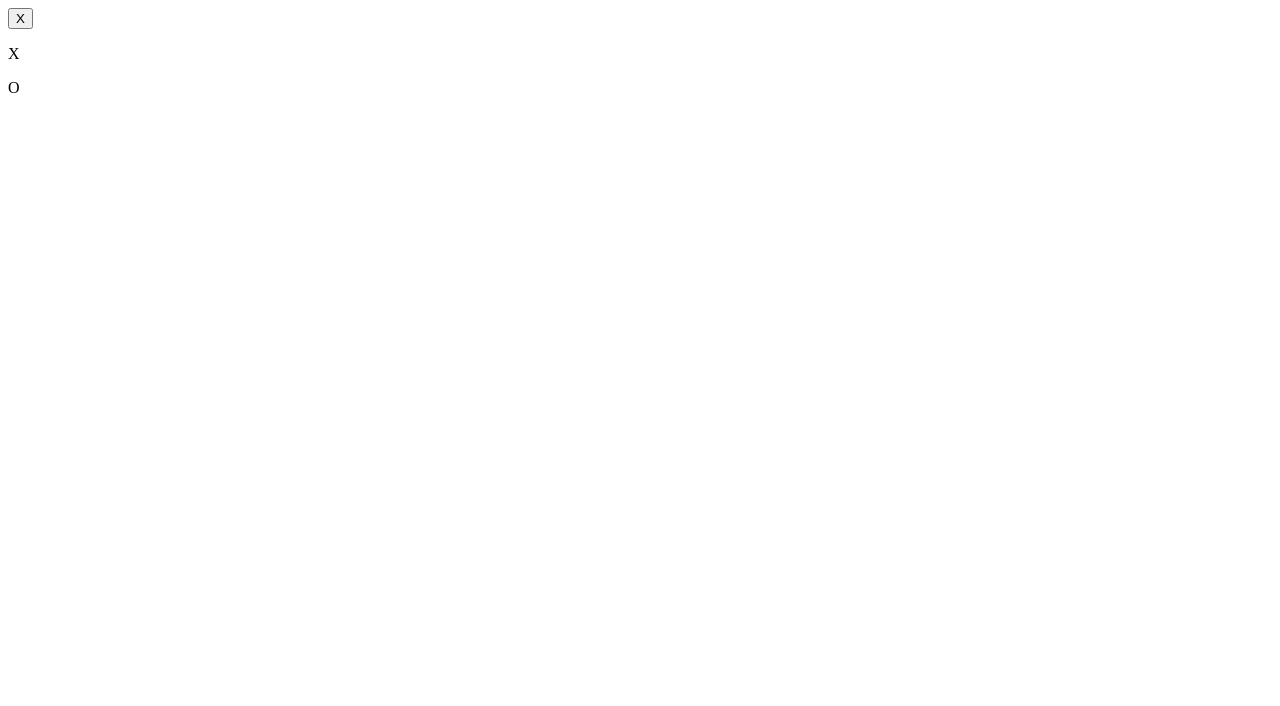
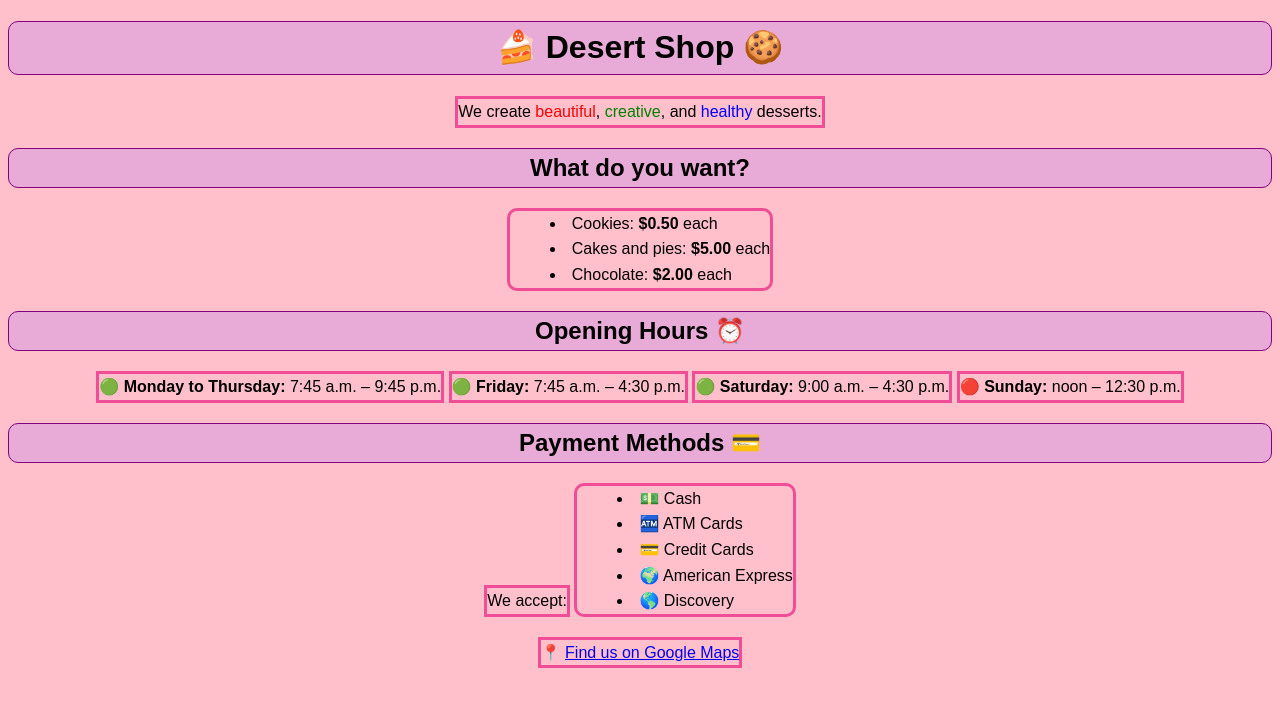
Before and after one commit to Muuldii1/Dessertshop, a plain HTML site: page index.html in a window 1280 px wide. Drawn offline with Linux system fonts and the light colour scheme; files whose address does not match are found by name.

Commit message:
Update index.html

```diff
--- a/index.html
+++ b/index.html
@@ -1,29 +1,51 @@
 <!DOCTYPE html>
-<html>
+<html lang="en">
+
 <head>
+    <meta charset="UTF-8">
+    <meta name="viewport" content="width=device-width, initial-scale=1.0">
+    <title>Desert Shop</title>
+    <link rel="stylesheet" href="C:\MLDI\sigmaboy.css">
+
 </head>
+
 <body>
-    <button id="nigga">X</button>
-    <p id="hehe">X</p>
-    <p id="hoho">O</p>
 
-    <script>
-        let hehe = 0;
-        let hoho = 0;
+    <h1>🍰 Desert Shop 🍪</h1>
+    <p>We create <span class="highlight">beautiful</span>, <span class="creative">creative</span>, and <span
+            class="healthy">healthy</span> desserts.</p>
 
-        document.getElementById("nigga").onclick = function() {
-            let button = document.getElementById("nigga");
+    <div class="section">
+        <h2>What do you want?</h2>
+        <ul>
+            <li>Cookies: <b>$0.50</b> each</li>
+            <li>Cakes and pies: <b>$5.00</b> each</li>
+            <li>Chocolate: <b>$2.00</b> each</li>
+        </ul>
+    </div>
 
-            if (button.innerHTML === "X") {
-                hehe = hehe + 1;
-                button.innerHTML = "O";
-                document.getElementById("hehe").innerHTML = hehe + " X udaa darav";
-            } else {
-                hoho = hoho + 1;
-                button.innerHTML = "X";
-                document.getElementById("hoho").innerHTML = hoho + " O udaa darav";
-            }
-        };
-    </script>
+    <div class="section">
+        <h2>Opening Hours ⏰</h2>
+        <p>🟢 <b>Monday to Thursday:</b> 7:45 a.m. – 9:45 p.m.</p>
+        <p>🟢 <b>Friday:</b> 7:45 a.m. – 4:30 p.m.</p>
+        <p>🟢 <b>Saturday:</b> 9:00 a.m. – 4:30 p.m.</p>
+        <p>🔴 <b>Sunday:</b> noon – 12:30 p.m.</p>
+    </div>
+
+    <div class="section">
+        <h2>Payment Methods 💳</h2>
+        <p>We accept:</p>
+        <ul>
+            <li>💵 Cash</li>
+            <li>🏧 ATM Cards</li>
+            <li>💳 Credit Cards</li>
+            <li>🌍 American Express</li>
+            <li>🌎 Discovery</li>
+        </ul>
+    </div>
+
+    <p>📍 <a href="https://www.youtube.com/watch?v=HXoahG4iqTs">Find us on Google Maps</a></p>
+
 </body>
+
 </html>
```
